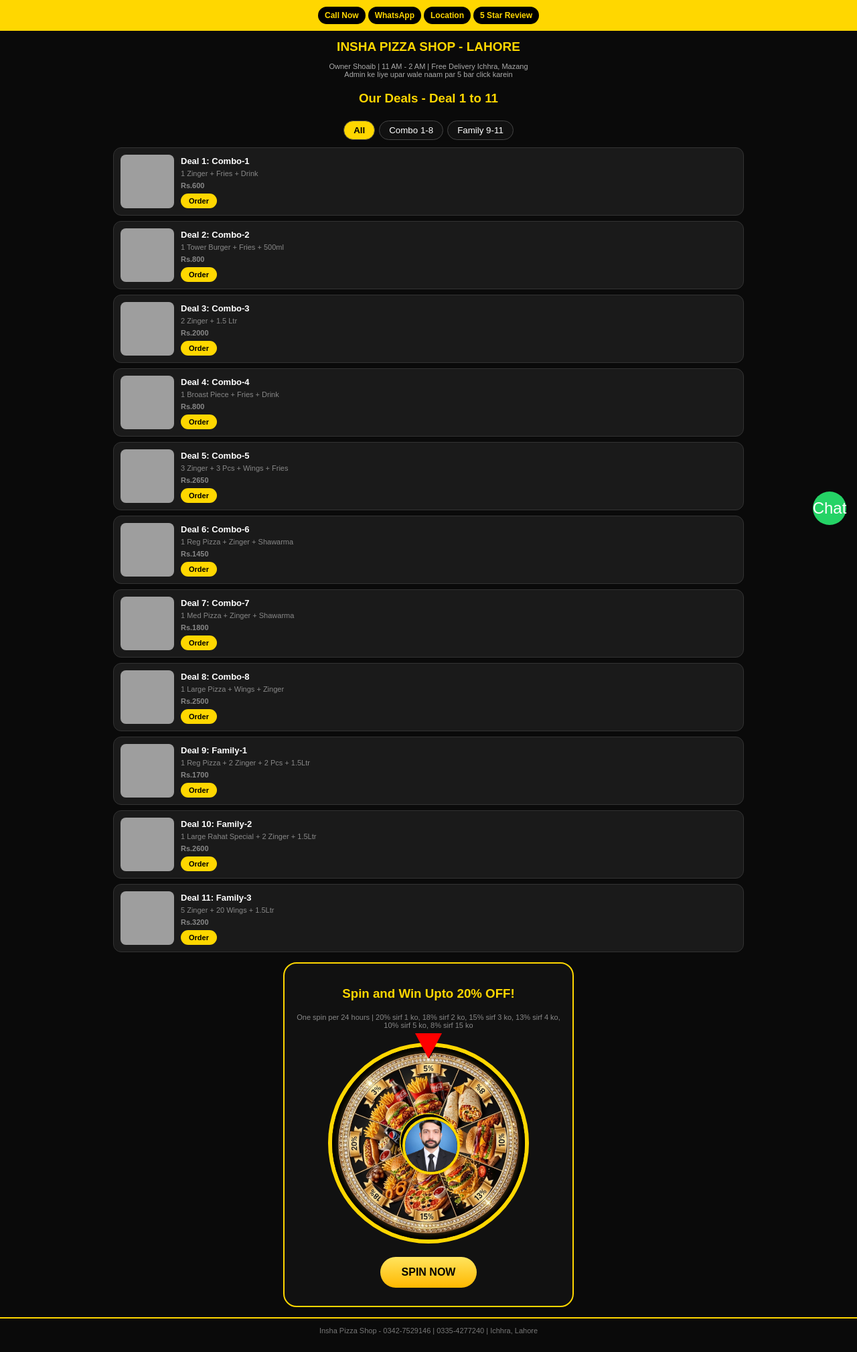
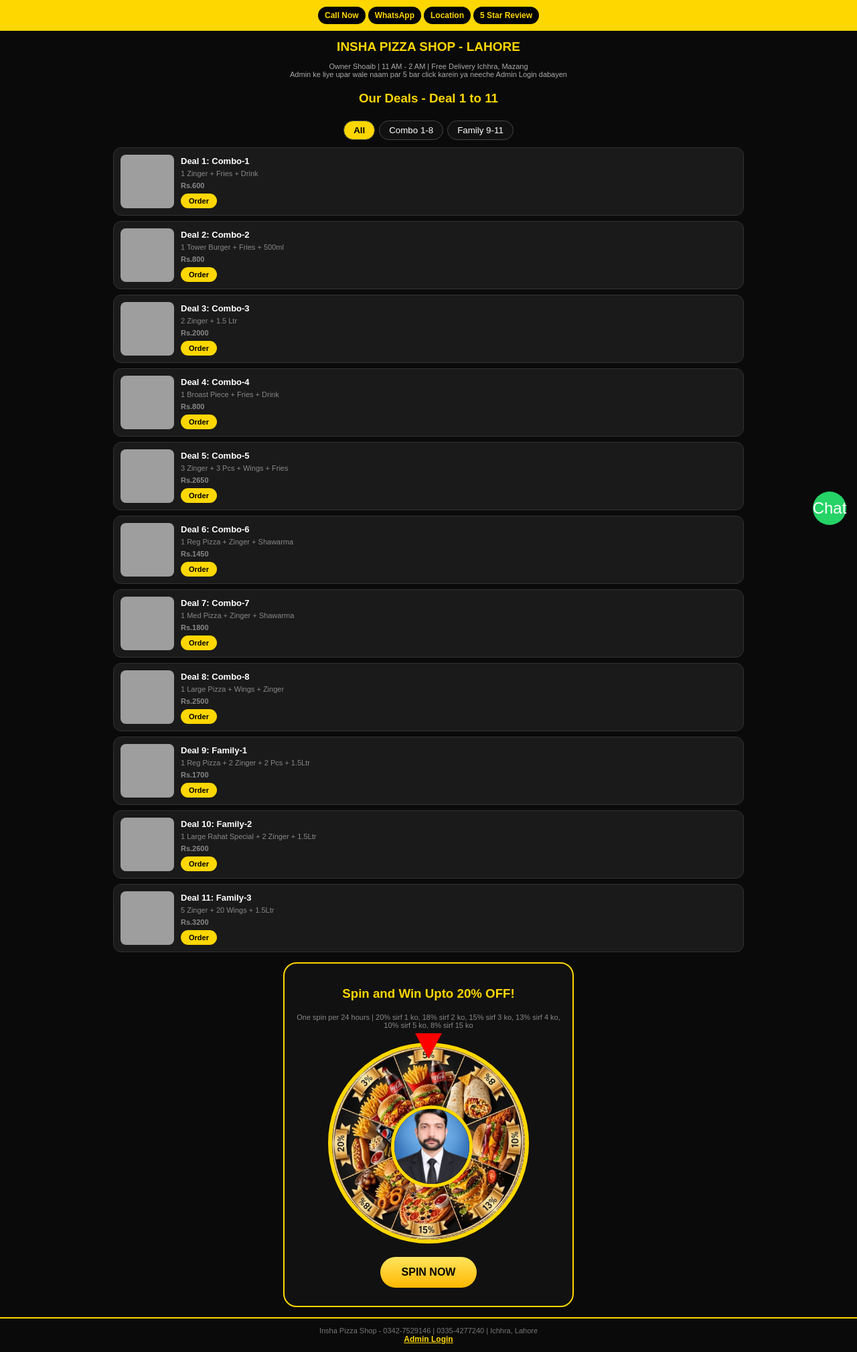
Before and after one commit to insha1218/Insha-Pizza-Shop, a plain HTML site: page index.html in a window 1280 px wide. Shown: the whole page at 67% size. Drawn offline with Linux system fonts and the light colour scheme; grey boxes are pictures that could not be loaded.

Commit message:
Update index.html

```diff
--- a/index.html
+++ b/index.html
@@ -18,8 +18,8 @@ h3{color:#FFD700}
 .box{border:2px solid #FFD700;border-radius:20px;padding:15px;max-width:400px;margin:15px auto;background:#111}
 .wrap{position:relative;width:300px;height:300px;margin:20px auto}
 #wheel{position:absolute;left:0;top:0;width:300px;height:300px;border-radius:50%;overflow:hidden;transition:transform 5s cubic-bezier(.17,.67,.12,.99);border:6px solid #FFD700;box-sizing:border-box;background:#111}
-#wheel img{width:100%;height:100%;object-fit:cover;display:block}
-#owner{position:absolute;top:50%;left:50%;margin-left:-39px;margin-top:-39px;width:78px;height:78px;border-radius:50%;border:4px solid #FFD700;object-fit:cover;z-index:10;background:#000}
+#wheel img{width:118%;height:118%;margin-left:-9%;margin-top:-9%;object-fit:cover;display:block}
+#owner{position:absolute;top:50%;left:50%;margin-left:-56px;margin-top:-56px;width:112px;height:112px;border-radius:50%;border:5px solid #FFD700;object-fit:cover;z-index:10;background:#000}
 #pointer{position:absolute;top:-14px;left:50%;margin-left:-20px;width:0;height:0;border-left:20px solid transparent;border-right:20px solid transparent;border-top:38px solid red;z-index:20}
 #spinBtn{padding:14px 32px;border:none;border-radius:30px;background:linear-gradient(#FFE45E,#FFB800);color:#000;font-weight:900;font-size:16px;cursor:pointer}
 #result{display:none;background:#222;border:1px solid #444;border-radius:12px;padding:12px;margin-top:14px;text-align:left}
@@ -35,9 +35,8 @@ footer{color:#777;font-size:11px;padding:12px;border-top:2px solid #FFD700}
 <body>
 <div class="top"><a href="tel:03427529146">Call Now</a><a href="https://wa.me/923427529146">WhatsApp</a><a href="https://maps.google.com/?q=Insha+Pizza+Shop+Ichhra+Lahore">Location</a><a href="https://www.google.com/maps/search/Insha+Pizza+Shop+Lahore">5 Star Review</a></div>
 <h1 onclick="logoClick()">INSHA PIZZA SHOP - LAHORE</h1>
-<p style="font-size:11px;color:#aaa">Owner Shoaib | 11 AM - 2 AM | Free Delivery Ichhra, Mazang<br>Admin ke liye upar wale naam par 5 bar click karein</p>
+<p style="font-size:11px;color:#aaa">Owner Shoaib | 11 AM - 2 AM | Free Delivery Ichhra, Mazang<br>Admin ke liye upar wale naam par 5 bar click karein ya neeche Admin Login dabayen</p>
 
-<!-- MENU UPAR - PEHLE -->
 <h3>Our Deals - Deal 1 to 11</h3>
 <div><button class="fbtn active" onclick="filterMenu('all',this)">All</button><button class="fbtn" onclick="filterMenu('combo',this)">Combo 1-8</button><button class="fbtn" onclick="filterMenu('family',this)">Family 9-11</button></div>
 <div class="card" data-cat="combo"><img src="https://images.unsplash.com/photo-1568909344668-6f14a07b56a0?w=400"><div><b>Deal 1: Combo-1</b><br><span>1 Zinger + Fries + Drink</span><br><span class="price">Rs.600</span><br><button class="obtn" onclick="orderItem('Deal 1')">Order</button></div></div>
@@ -52,11 +51,10 @@ footer{color:#777;font-size:11px;padding:12px;border-top:2px solid #FFD700}
 <div class="card" data-cat="family"><img src="https://images.unsplash.com/photo-1574071318508-1cdbab80d002?w=400"><div><b>Deal 10: Family-2</b><br><span>1 Large Rahat Special + 2 Zinger + 1.5Ltr</span><br><span class="price">Rs.2600</span><br><button class="obtn" onclick="orderItem('Deal 10')">Order</button></div></div>
 <div class="card" data-cat="family"><img src="https://images.unsplash.com/photo-1551782450-a2132b4ba21d?w=400"><div><b>Deal 11: Family-3</b><br><span>5 Zinger + 20 Wings + 1.5Ltr</span><br><span class="price">Rs.3200</span><br><button class="obtn" onclick="orderItem('Deal 11')">Order</button></div></div>
 
-<!-- WHEEL AAKHIR ME - TASVEER WALA -->
 <div class="box">
 <h3>Spin and Win Upto 20% OFF!</h3>
 <p style="font-size:11px;color:#888">One spin per 24 hours | 20% sirf 1 ko, 18% sirf 2 ko, 15% sirf 3 ko, 13% sirf 4 ko, 10% sirf 5 ko, 8% sirf 15 ko</p>
-<div class="wrap"><div id="pointer"></div><div id="wheel"><img src="wheel.jpg?v=400"></div><img id="owner" src="owner.jpg" onerror="this.style.display='none'"></div>
+<div class="wrap"><div id="pointer"></div><div id="wheel"><img src="wheel.jpg?v=500"></div><img id="owner" src="owner.jpg" onerror="this.style.display='none'"></div>
 <button id="spinBtn" onclick="spin()">SPIN NOW</button>
 <p id="timer" style="color:#FFD700;font-size:12px;display:none"></p>
 <p id="msg" style="color:#FFD700;font-size:12px"></p>
@@ -74,7 +72,7 @@ footer{color:#777;font-size:11px;padding:12px;border-top:2px solid #FFD700}
 </div>
 </div>
 
-<footer>Insha Pizza Shop - 0342-7529146 | 0335-4277240 | Ichhra, Lahore</footer>
+<footer>Insha Pizza Shop - 0342-7529146 | 0335-4277240 | Ichhra, Lahore<br><a href="#" onclick="document.getElementById('adminPanel').style.display='block';return false;" style="color:#FFD700;font-size:12px;font-weight:bold">Admin Login</a></footer>
 <a href="https://wa.me/923427529146" class="whats">Chat</a>
 <div id="adminPanel"><div style="background:#1a1a1a;border:2px solid #FFD700;border-radius:14px;padding:18px;max-width:680px;margin:10px auto">
 <h2 style="color:#FFD700;text-align:center">Admin Panel - Shoaib Bhai Only</h2>
@@ -102,7 +100,7 @@ function countWin(l){ var log=cleanLog(); var c=0; for(var i=0;i<log.length;i++)
 function getRemain(){ if(TEST_MODE) return 0; try{ var last=parseInt(localStorage.getItem("insha_last_spin")||"0"); if(!last) return 0; var d=Date.now()-last; var lim=24*60*60*1000; if(d>=lim) return 0; return lim-d; }catch(e){ return 0; } }
 function fmt(ms){ var s=Math.floor(ms/1000); var h=Math.floor(s/3600); s%=3600; var m=Math.floor(s/60); s%=60; return h+"h "+m+"m "+s+"s"; }
 function updTimer(){ var rem=getRemain(); var t=document.getElementById("timer"); if(rem>0){ t.style.display="block"; t.innerText="Aap ne spin kar liya hai. Agla spin: "+fmt(rem); } else { t.style.display="none"; } } setInterval(updTimer,1000); updTimer();
-function logoClick(){ clickCount++; if(clickCount>=5){ clickCount=0; document.getElementById("adminPanel").style.display="block"; return; } clearTimeout(clickTimer); clickTimer=setTimeout(function(){clickCount=0;},2000); }
+function logoClick(){ clickCount++; if(clickCount>=5){ clickCount=0; document.getElementById("adminPanel").style.display="block"; return; } clearTimeout(clickTimer); clickTimer=setTimeout(function(){clickCount=0;},5000); }
 function closeAdmin(){ document.getElementById("adminPanel").style.display="none"; }
 function pickWithQuota(){ var log=cleanLog(); var counts={}; for(var k in QUOTA){ counts[k]=0; } for(var i=0;i<log.length;i++){ if(counts[log[i].win]!==undefined){ counts[log[i].win]++; } } var pool=[]; var defs=[{label:"20%",w:2},{label:"18%",w:5},{label:"15%",w:10},{label:"13%",w:12},{label:"10%",w:18},{label:"8%",w:20},{label:"5%",w:25},{label:"3%",w:30}]; for(var i=0;i<defs.length;i++){ var lab=defs[i].label; if(QUOTA[lab]!==undefined && counts[lab]>=QUOTA[lab]){ continue; } pool.push(defs[i]); } if(pool.length===0){ pool=[{label:"5%",w:1},{label:"3%",w:1}]; } var tot=0; for(var i=0;i<pool.length;i++){ tot+=pool[i].w; } var r=Math.random()*tot; for(var i=0;i<pool.length;i++){ if(r<pool[i].w){ return pool[i].label; } r-=pool[i].w; } return pool[pool.length-1].label; }
 function spin(){ if(spinning){ return; } var rem=getRemain(); if(rem>0){ alert("Aap ne aaj spin kar liya hai. Agla spin: "+fmt(rem)+" baad hoga. Test ke liye link ke aakhir me ?test=1 lagayen."); return; } spinning=true; document.getElementById("spinBtn").innerText="Spinning..."; document.getElementById("msg").innerText="Ghoom raha hai..."; var chosen=pickWithQuota(); lastWin=chosen; lastCode=Math.floor(1000+Math.random()*9000).toString(); var base=angleFor[chosen]; rot=rot+2880+base+15; document.getElementById("wheel").style.transform="rotate("+rot+"deg)"; setTimeout(function(){ document.getElementById("result").style.display="block"; document.getElementById("winText").innerText=chosen+" OFF"; document.getElementById("giftText").innerText="Mubarak ho! Aap ko "+chosen+" OFF mila hai."; document.getElementById("codeText").innerText=lastCode; calcBill(); if(!TEST_MODE){ try{ localStorage.setItem("insha_last_spin", Date.now().toString()); var log=getLog(); log.push({win:chosen, time:Date.now()}); localStorage.setItem("insha_spin_log", JSON.stringify(log)); }catch(e){} } spinning=false; document.getElementById("spinBtn").innerText="SPIN AGAIN"; document.getElementById("msg").innerText="Mubarak ho!"; updTimer(); document.getElementById("result").scrollIntoView(); },5100); }
@@ -114,4 +112,4 @@ function claim(){ var n=document.getElementById("custName").value; var p=documen
 function orderItem(deal){ window.open("https://wa.me/923427529146?text=Salam Bhai Mujhe "+encodeURIComponent(deal)+" Order Karna Hai","_blank"); }
 function filterMenu(cat,btn){ var btns=document.querySelectorAll(".fbtn"); for(var i=0;i<btns.length;i++){ btns[i].classList.remove("active"); } btn.classList.add("active"); var cards=document.querySelectorAll(".card"); for(var i=0;i<cards.length;i++){ if(cat==="all"||cards[i].getAttribute("data-cat")===cat){ cards[i].style.display="flex"; } else { cards[i].style.display="none"; } } }
 function checkAdmin(){ if(document.getElementById("adminPass").value==="1218"){ document.getElementById("loginBox").style.display="none"; document.getElementById("dataBox").style.display="block"; loadData(); } else { alert("Wrong Password!"); } }
-function loadData(){ var all=getAll(); document.getElementById("totalCount").innerText="Total Customers: "+all.length; var qb=""; var labels=["20%","18%","15%","13%","10%","8%"]; for(var i=0;i<labels.length;i++){ var lab=labels[i]; var used=countWin(lab); var left=QUOTA[lab]-used; if(left<0) left=0; qb+=lab+" : "+used+" diye, "+left+" bache hain<br>"; } qb+="5% / 3% : Unlimited<br>"; document.getElementById("quotaBox").innerHTML=qb; var h=""; for(var i=all.leng
+function loadData(){ var all=getAll(); document.getElementById("totalCount").innerText="Total Customers: "+all.length; var qb=""; var labels=["20%","18%","15%","13%","10%","8%"]; for(var i=0;i<labels.length;i++){ var lab=labels[i]; var used=countWin(lab); var left=QUOTA[lab]-used; if(left<0) left=0;
```
